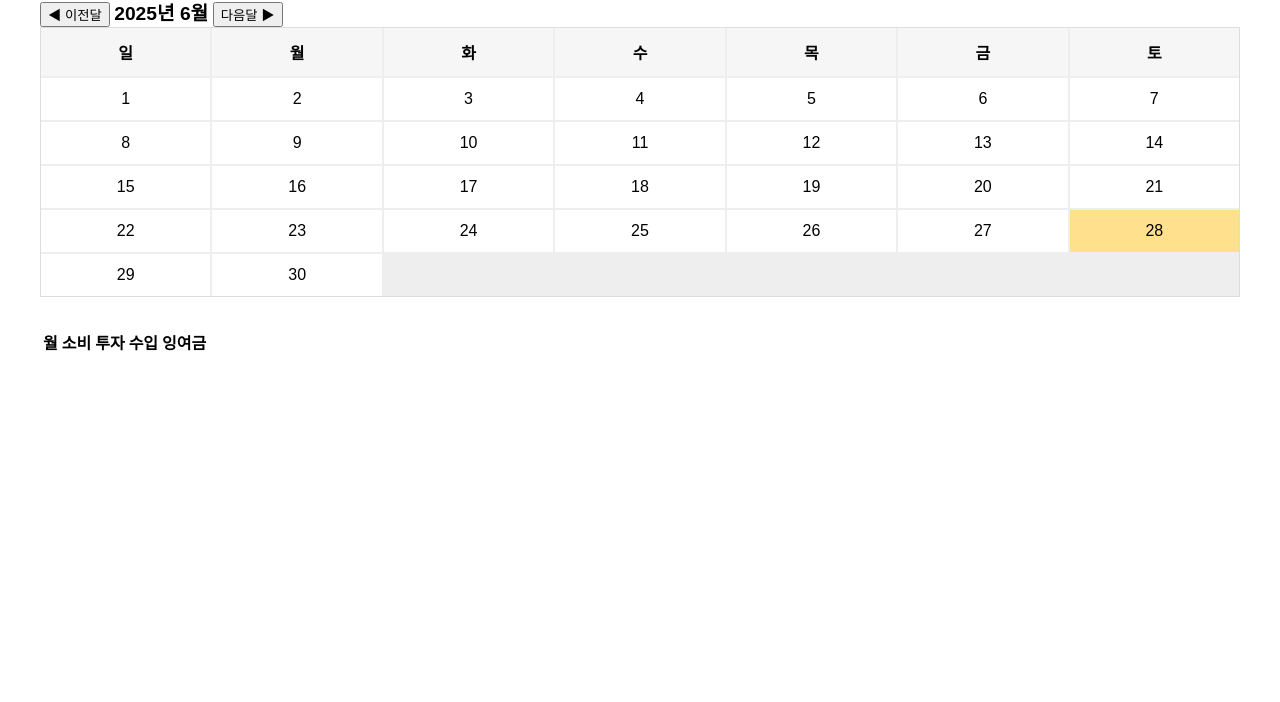
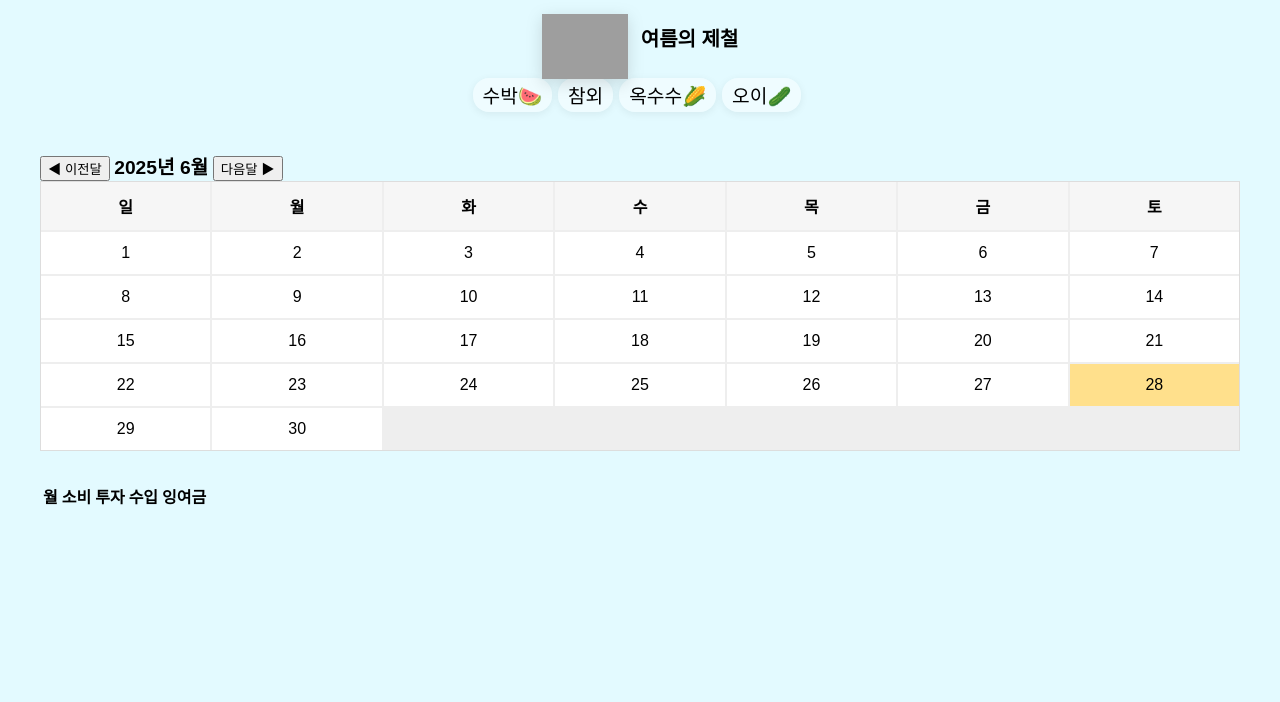
Before and after one commit to fhdfjs/budget-book, a plain HTML site: page index.html in a window 1280 px wide. Shown: the part 98-800 px from the top of the page. Drawn offline with nearby package versions, Linux system fonts and the light colour scheme; grey boxes are pictures that could not be loaded.

Commit message:
Update index.html

```diff
--- a/index.html
+++ b/index.html
@@ -5,8 +5,32 @@
   <title>마스터의 달력형 가계부</title>
   <script src="https://cdn.jsdelivr.net/npm/chart.js"></script>
   <style>
-    body { font-family: sans-serif; margin:40px; }
+    body {
+      font-family: sans-serif;
+      margin: 40px;
+      transition: background 0.6s;
+    }
     h1 { margin-bottom: 10px;}
+    #seasonBox {
+      text-align:center;
+      margin-bottom:28px;
+      padding:16px 0 10px 0;
+    }
+    #seasonImg {
+      height:65px;
+      vertical-align:middle;
+      filter: drop-shadow(0 4px 8px #0002);
+      margin-bottom:-10px;
+    }
+    #seasonFoods span {
+      display: inline-block;
+      font-size:1.2em;
+      padding: 3px 10px;
+      border-radius: 16px;
+      background: #fff6;
+      margin: 2px 6px 2px 0;
+      box-shadow: 0 2px 8px #0001;
+    }
     .calendar { display: grid; grid-template-columns: repeat(7, 1fr); gap: 2px; background: #eee; border:1px solid #ddd;}
     .calendar-header, .calendar-day {
       padding: 12px 0; text-align: center; background: #fff;
@@ -34,6 +58,12 @@
 </head>
 <body>
   <h1>📅 마스터의 달력형 가계부</h1>
+  <!-- 계절/제철 식품 상단 안내 -->
+  <div id="seasonBox">
+    <img id="seasonImg" alt="계절 이미지">
+    <h2 id="seasonText" style="display:inline; font-size:1.25em; margin-left:8px;"></h2>
+    <div id="seasonFoods" style="margin-top:7px;"></div>
+  </div>
   <div>
     <button id="prevMonth">◀ 이전달</button>
     <span id="monthTitle" style="font-size:1.2em;font-weight:bold;"></span>
@@ -70,7 +100,50 @@
   <div id="annualSummary"></div>
 
 <script>
-  // 하위 카테고리
+  // 1. 계절/제철 식품/이미지/파스텔톤
+  const SEASON_MAP = [
+    {
+      name: "봄",   // 3~5월
+      months: [3,4,5],
+      bg: "#ffeef7",
+      img: "https://openmoji.org/data/color/svg/1F353.svg", // 딸기
+      foods: ["딸기🍓", "두릅", "쑥", "달래", "미나리"]
+    },
+    {
+      name: "여름", // 6~8월
+      months: [6,7,8],
+      bg: "#e3faff",
+      img: "https://openmoji.org/data/color/svg/1F349.svg", // 수박
+      foods: ["수박🍉", "참외", "옥수수🌽", "오이🥒"]
+    },
+    {
+      name: "가을", // 9~11월
+      months: [9,10,11],
+      bg: "#fff7e3",
+      img: "https://openmoji.org/data/color/svg/1F34E.svg", // 사과
+      foods: ["밤🌰", "감", "사과🍎", "고구마", "버섯"]
+    },
+    {
+      name: "겨울", // 12,1,2월
+      months: [12,1,2],
+      bg: "#eaf3ff",
+      img: "https://openmoji.org/data/color/svg/1F34A.svg", // 귤
+      foods: ["귤🍊", "배추", "무", "대파", "방어🐟"]
+    }
+  ];
+  function getSeason(month) {
+    return SEASON_MAP.find(season => season.months.includes(month));
+  }
+  function updateSeasonUI(month) {
+    const season = getSeason(month);
+    document.body.style.background = season.bg;
+    document.getElementById('seasonImg').src = season.img;
+    document.getElementById('seasonText').textContent = `${season.name}의 제철`;
+    document.getElementById('seasonFoods').innerHTML =
+      season.foods.map(f => `<span>${f}</span>`).join('');
+  }
+
+  // 2. 가계부/달력 기본
   const subCategories = {
     '소비': ['식비', '교통비', '고정지출', '공과금', '거주비용', '문화비', '자기개발비', '기타(소비)'],
     '투자': ['적금', '보험', '주식', '가상화폐', '수집품', '기타(투자)'],
@@ -84,10 +157,10 @@
 
   // 달력 그리기
   function renderCalendar(year, month) {
+    updateSeasonUI(month+1);
     const calendar = document.getElementById('calendar');
     calendar.innerHTML = '';
     document.getElementById('monthTitle').textContent = `${year}년 ${month+1}월`;
-
     const weekDays = ['일','월','화','수','목','금','토'];
     for(let d of weekDays) {
       let hd = document.createElement('div');
@@ -126,7 +199,6 @@
     document.getElementById('selectedDate').textContent = `${year}-${String(month+1).padStart(2,'0')}-${String(date).padStart(2,'0')} 내역`;
     renderEntryTable(key);
 
-    // 입력 폼 초기화
     document.getElementById('entryForm').onsubmit = function(e){
       e.preventDefault();
       const main = document.getElementById('mainCategory').value;
@@ -146,7 +218,6 @@
     document.getElementById('mainCategory').onchange = updateSubCategories;
     updateSubCategories();
   }
-  // 하위항목 드롭다운 동적 생성
   function updateSubCategories() {
     const main = document.getElementById('mainCategory').value;
     const subSel = document.getElementById('subCategory');
@@ -157,7 +228,6 @@
       subSel.appendChild(opt);
     }
   }
-  // 내역 테이블 그리기
   function renderEntryTable(key) {
     const table = document.getElementById('dataTable');
     table.innerHTML = '';
@@ -168,7 +238,6 @@
       table.appendChild(tr);
     });
   }
-  // 내역 삭제
   window.deleteEntry = function(key, idx){
     if(allData[key]) {
       allData[key].splice(idx,1);
@@ -176,7 +245,6 @@
       renderCalendar(currentYear, currentMonth);
     }
   }
-  // 이전/다음달
   document.getElementById('prevMonth').onclick = () => {
     currentMonth--;
     if(currentMonth<0) { currentMonth=11; currentYear--; }
@@ -223,7 +291,6 @@
     html += `</table>`;
     document.getElementById('monthlySummary').innerHTML = html;
   }
-  // 월별 그래프
   function updateCharts() {
     const chartDiv = document.getElementById('charts');
     chartDiv.innerHTML = '';
@@ -262,9 +329,7 @@
       });
     });
   }
-  // 연말 자산증감/그래프
   function updateAnnualSummary() {
-    // 연도별 누적자산 = 전년+수입-소비-투자
     let yearly = {};
     Object.entries(allData).forEach(([date, arr])=>{
       const [y] = date.split('-');
@@ -303,10 +368,8 @@
       </tr>`;
     });
     html += `</table>`;
-    // 그래프
     html += `<canvas id="assetChart" width="400" height="260"></canvas>`;
     document.getElementById('annualSummary').innerHTML = html;
-    // 차트
     const ctx = document.getElementById('assetChart').getContext('2d');
     new Chart(ctx, {
       type: 'line',
@@ -320,11 +383,7 @@
           tension: 0.1
         }]
       },
-      options: {
-        plugins: {
-          legend: { display: false }
-        }
-      }
+      options: { plugins: { legend: { display: false } } }
     });
     // 메시지
     if (years.length > 1) {
```
